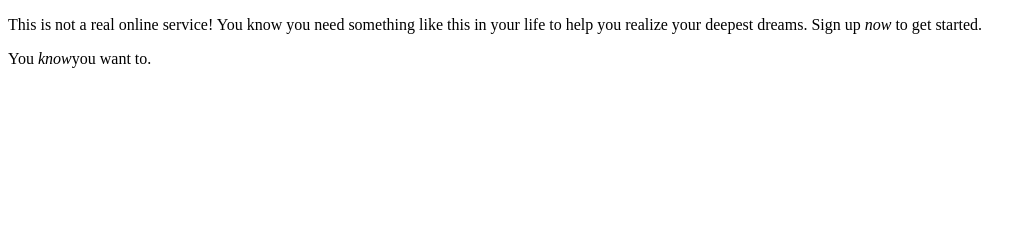
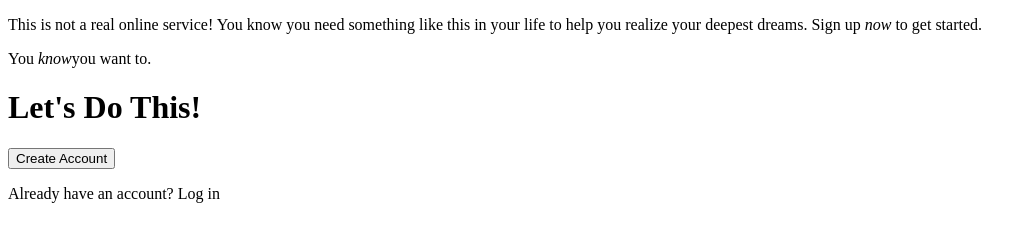
Before and after one commit to H3rnYee/odin-signup-form, a plain HTML site: page index.html in a window 1280 px wide. Shown: the whole page, without its empty margins (0-1032 px from the left). Drawn offline with Linux system fonts and the light colour scheme.

Commit message:
formatting

```diff
--- a/index.html
+++ b/index.html
@@ -7,21 +7,32 @@
 </head>
 <body>
     <div>
-        <p id="heading">This is not a real online service! You know you need something like this in your life to help you realize your deepest dreams. Sign up <em>now</em> to get started.</p>
-        <p id="heading">You <em>know</em>you want to.</p>
+
+
+    </div>
+    <div>
+        <div>
+            <p id="heading">This is not a real online service! You know you need something like this in your life to help you realize your deepest dreams. Sign up <em>now</em> to get started.</p>
+            <p id="heading">You <em>know</em>you want to.</p>
+        </div>
+        <div>
+            <h1>Let's Do This!</h1>
+            <form>
+
+
+            </form>
+        </div>
+
+        <div>
+            <button>Create Account</button>
+            <p>Already have an account?
+                <a>Log in</a>
+            </p>
+        </div>
     </div>
 
 
-    <div>
 
-
-    </div>
-
-    <form>
-
-
-
-    </form>
 </body>
 
 
```
